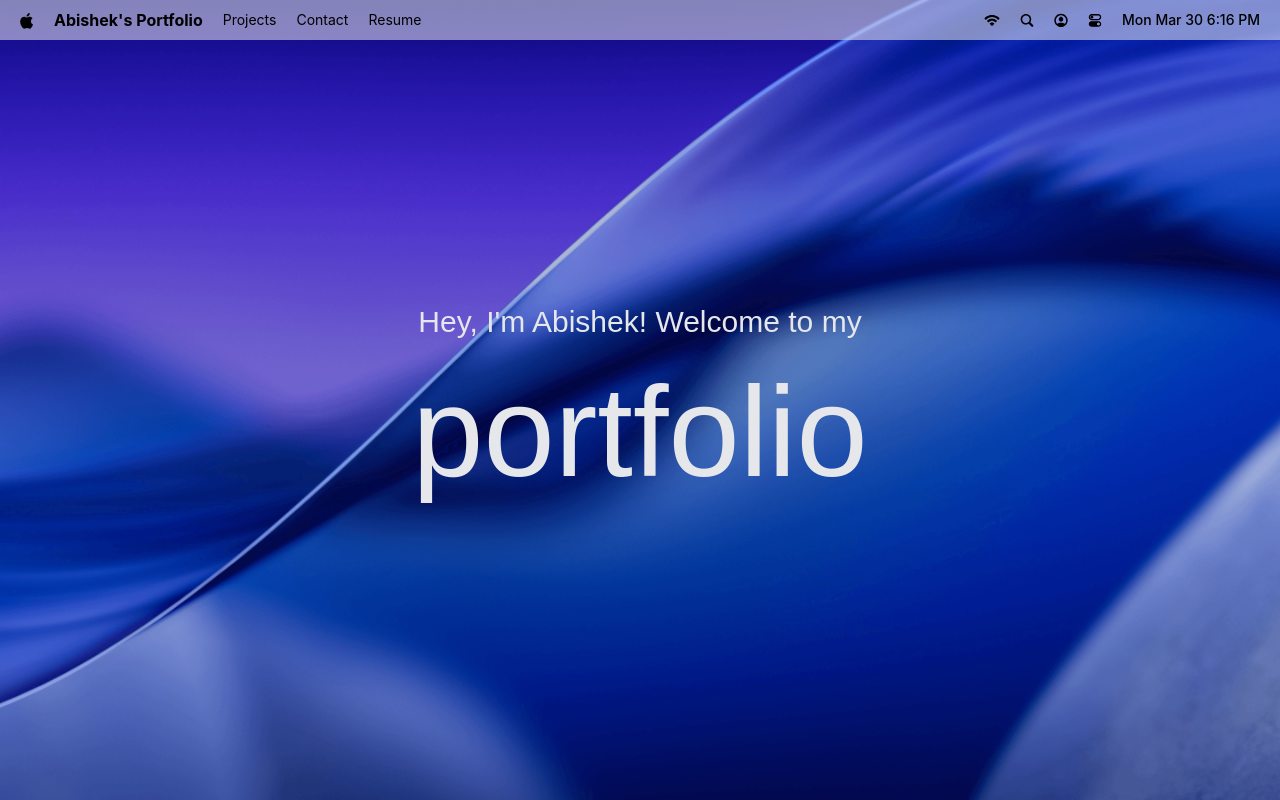
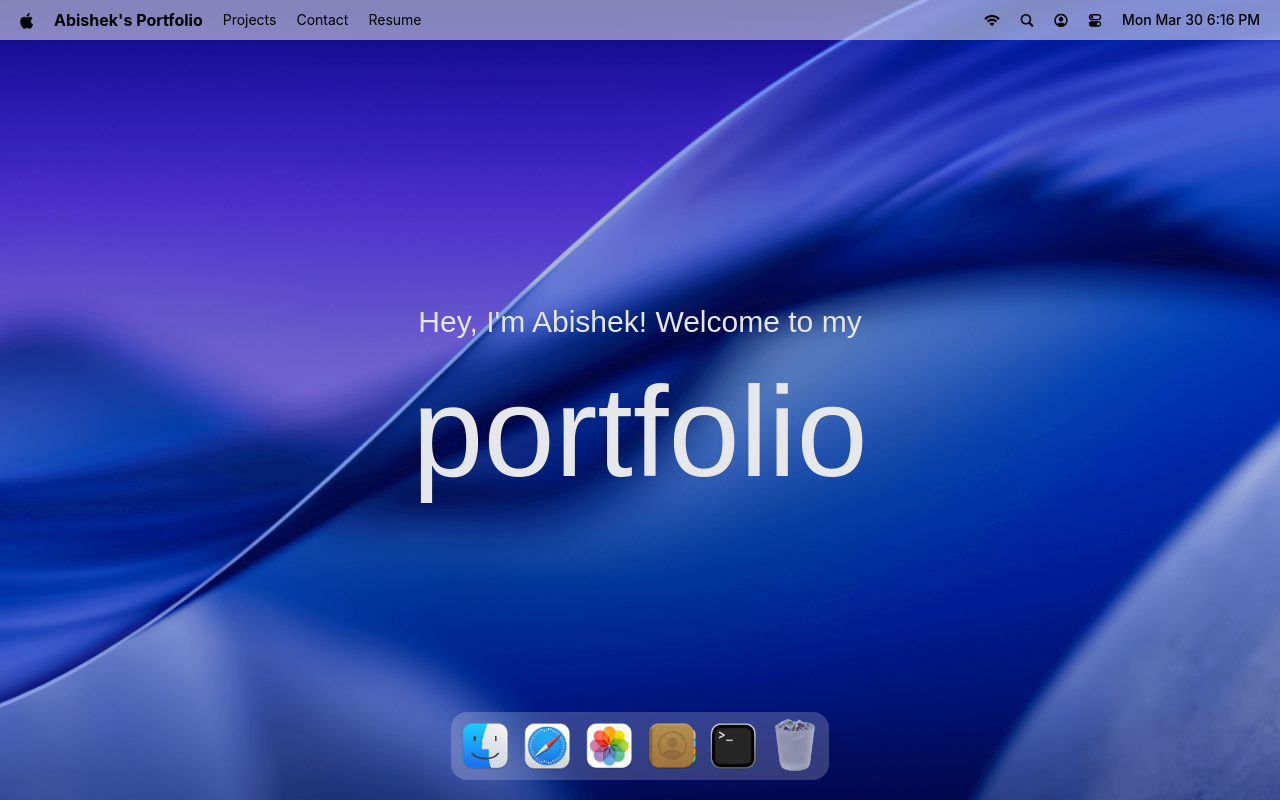
Before and after one commit to 0x12md10/macos-portfolio, a React (Vite) app: page / in a window 1280 px wide. Built offline with nearby package versions, Linux system fonts and the light colour scheme; a web font is replaced by a local one.

Commit message:
implement dock presentation

```diff
--- a/package.json
+++ b/package.json
@@ -17,6 +17,7 @@
     "lucide-react": "^1.7.0",
     "react": "^19.2.4",
     "react-dom": "^19.2.4",
+    "react-tooltip": "^5.30.0",
     "tailwindcss": "^4.2.2"
   },
   "devDependencies": {
--- a/src/App.jsx
+++ b/src/App.jsx
@@ -1,6 +1,6 @@
 import React from 'react'
 
-import {Navbar , Welcome} from "#components";
+import {Navbar , Welcome,Dock} from "#components";
 
 const App = () => {
     return (
@@ -8,6 +8,7 @@
 
             <Navbar/>
             <Welcome/>
+            <Dock/>
         </main>
     )
 }
--- /dev/null
+++ b/src/components/Dock.jsx
@@ -0,0 +1,85 @@
+import {useRef} from "react";
+import {dockApps} from "#constants";
+import {Tooltip} from "react-tooltip";
+import {useGSAP} from "@gsap/react";
+import gsap from "gsap";
+
+const Dock = () => {
+    const dockRef = useRef(null);
+
+    useGSAP(()=> {
+        const dock = dockRef.current;
+        if(!dock) return;
+
+        const icons = dock.querySelectorAll(".dock-icon");
+
+        const animateIcons = (mouseX)=> {
+            const {left} = dock.getBoundingClientRect();
+
+            icons.forEach((icon)=> {
+                const {left : iconLeft , width} = icon.getBoundingClientRect();
+                const center = iconLeft - left + width /2;
+
+                const distance = Math.abs(mouseX - center);
+                const intensity = Math.exp(-(distance**2.5)/20000);
+
+                gsap.to(icon , {
+                    scale: 1+0.25*intensity,
+                    y : -15*intensity,
+                    duration : 0.2,
+                    ease : "power1.out"
+                });
+            });
+        }
+
+        const handleMouseMove = (e)=> {
+            const {left} = dock.getBoundingClientRect();
+            animateIcons(e.clientX-left);
+        }
+
+        const resetIcons = ()=> icons.forEach((icon)=> gsap.to(icon, {
+            scale: 1.0,
+            y : 0,
+            duration : 0.3,
+            ease : "power1.out"
+        }));
+
+        dock.addEventListener("mousemove", handleMouseMove)
+        dock.addEventListener("mouseleave", resetIcons)
+
+
+        return () => {
+            dock.removeEventListener("mousemove", handleMouseMove);
+            dock.removeEventListener("mouseleave", resetIcons);
+        }
+    },[]);
+
+    const toggleApp = (app) => {}
+
+    return (
+        <section id="dock">
+            <div ref={dockRef} className="dock-container">
+                {
+                    dockApps.map(({id,name,icon,canOpen}) => (
+                        <div key={id} className="relative flex justify-center">
+                            <button
+                                type={"button"}
+                                className={"dock-icon"}
+                                aria-label={name}
+                                data-tooltip-id={"dock-tooltip"}
+                                data-tooltip-content = {name}
+                                data-tooltip-delay-show = {150}
+                                disabled={!canOpen}
+                                onClick={() => toggleApp({id ,canOpen})}
+                            >
+                                <img src={`/images/${icon}`} alt={name} loading="lazy" className={canOpen ? "" : "opacity-60"}/>
+                            </button>
+                        </div>
+                    ))
+                }
+                <Tooltip id={`dock-tooltip`} place="top" className="tooltip" />
+            </div>
+        </section>
+    )
+}
+export default Dock
--- a/src/components/Welcome.jsx
+++ b/src/components/Welcome.jsx
@@ -16,7 +16,7 @@
 }
 
 const setupTextHover = (container , type) => {
-    if(!container) return;
+    if(!container) return ()=> {};
 
     const letters = container.querySelectorAll("span");
     const {min , max , default:base} = FONT_WEIGHTS[type];
--- a/src/components/index.js
+++ b/src/components/index.js
@@ -1,5 +1,5 @@
 import Welcome from "./Welcome.jsx"
 import Navbar from "./Navbar.jsx"
+import Dock from "./Dock.jsx"
 
-
-export {Navbar , Welcome}
+export {Navbar , Welcome , Dock}
```
Also changed, not shown: 1 other file (tests, documents, lock files or other folders).
